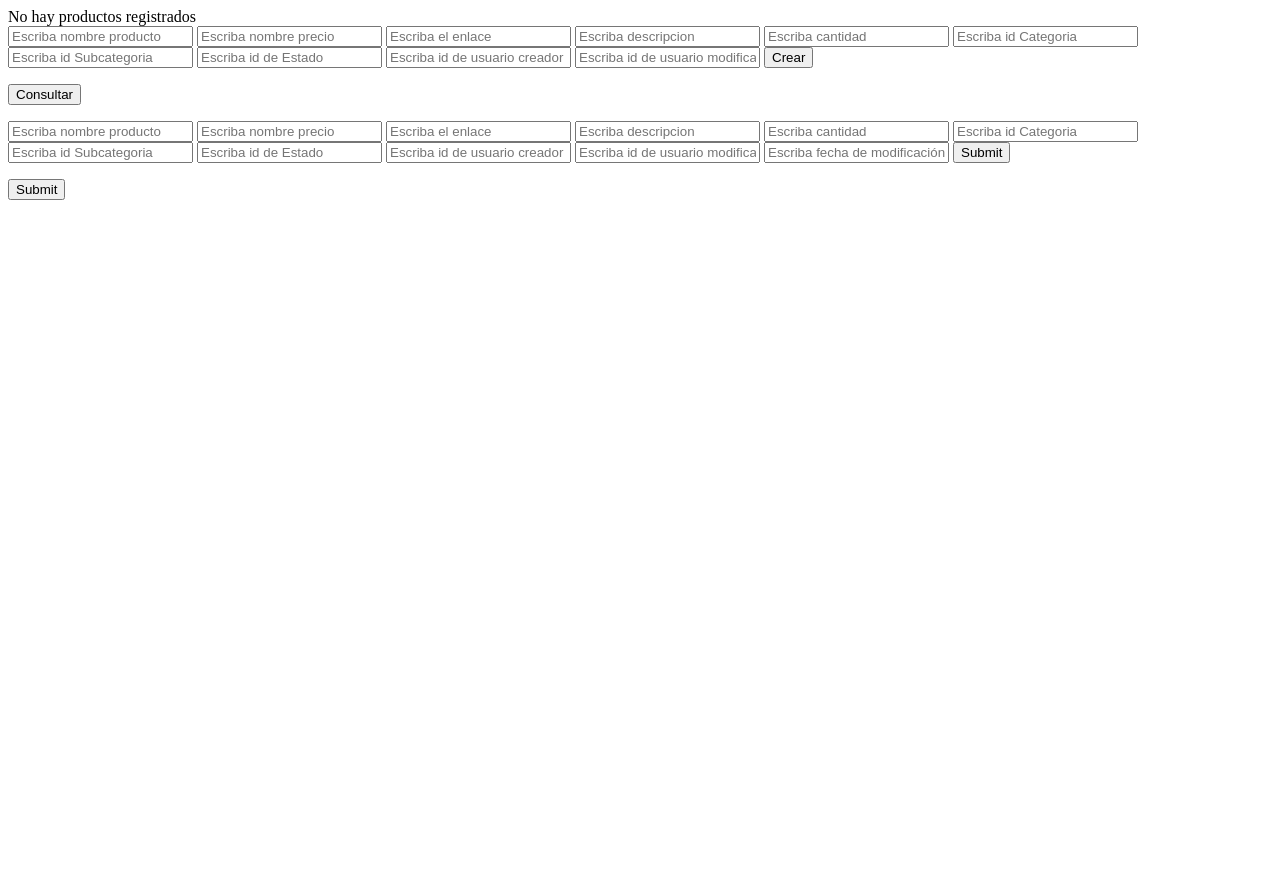
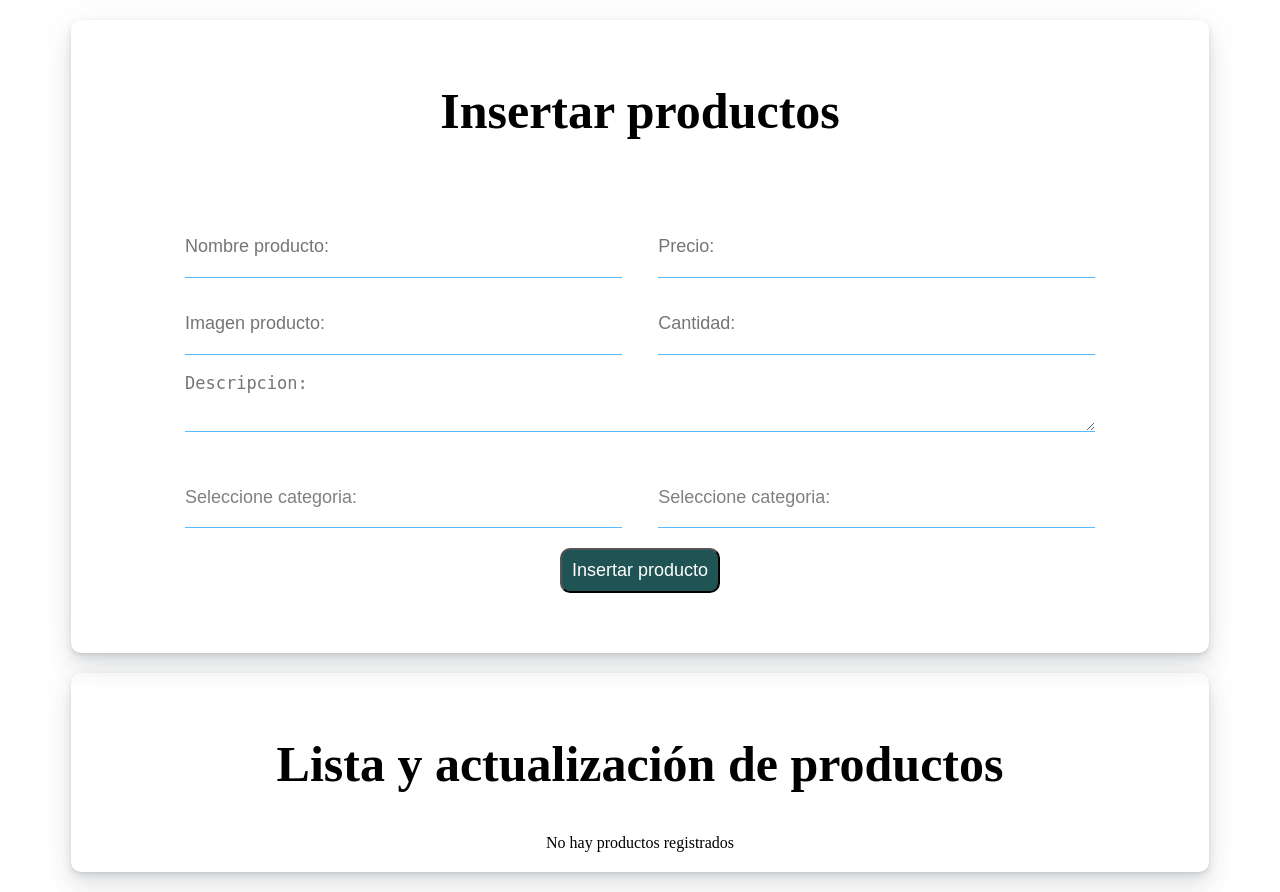
Before and after one commit to andrealsanchez2018/EntregableGrupo1, a PHP site: page /vista/productos.php in a window 1280 px wide. Before the commit the page ends 200 px from the top, so only its background shows below. Run offline with PHP 8.4, Linux system fonts and the light colour scheme; data that the repository does not hold is empty.

Commit message:
Creacion y actualizacion de productos con diseño terminado ajustar detalles

```diff
--- a/control/productoControl.php
+++ b/control/productoControl.php
@@ -45,9 +45,37 @@ function listarProductos(){
         $listaProd = $result;
 
 
-        foreach ($listaProd as $productoEncontrado) {
-            echo "$productoEncontrado[1] $productoEncontrado[3] $productoEncontrado[6] <br>";
-            }
+        foreach ($listaProd as $productoEncontrado) :?>
+            <form class="formActualizar" method="POST" action="productos.php?accionProd=actualizarProd" enctype="multipart/form-data">
+                <div class="card">
+                    <img class="images" src="<?php echo $productoEncontrado[3]; ?>" alt="">
+                    <input type="hidden" readonly="readonly" name="idProductoUpdate" id="idProductoUpdate" value="<?php echo $productoEncontrado[0]; ?>"/>
+                    <div class="row">
+                        <label class="labelsUpdate" for="nombreProductoUpdate">Nombre: </label>
+                        <input type="text" name="nombreProductoUpdate" id="nombreProductoUpdate" value="<?php echo $productoEncontrado[1]; ?>" required/>
+                    </div>
+                    <div class="row">
+                        <label  class="labelsUpdate" for="precioUpdate">Precio: </label>
+                        <input type="text" name="precioUpdate" id="precioUpdate" value="<?php echo $productoEncontrado[2]; ?>" required/>
+                    </div>
+                    <div class="row">
+                        <label class="labelsUpdate"  for="descripcionUpdate">Descripción: </label>
+                        <input type="text" name="descripcionUpdate" id="descripcionUpdate" value="<?php echo $productoEncontrado[4]; ?>" required/>
+                    </div>
+                    <div class="row">
+                        <label class="labelsUpdate"  for="cantidadUpdate">Cantidad: </label>
+                        <input type="text" name="cantidadUpdate" id="cantidadUpdate" value="<?php echo $productoEncontrado[5]; ?>" required/>
+                    </div>
+                    <!-- <div class="divFile">
+                        <input class="file" type="file" name="imgProducto" required/>
+                    </div> -->
+                    <div class="buttonsActions">
+                        <input class="buttonUpdate" name="btnEnviar" type="submit" value="Actualizar contacto">
+                        <a id="Eliminar" href="eliminar.php?idContact=<?php echo $registro[0]; ?>">Eliminar contacto</a>
+                    </div>
+                </div>
+            </form>
+        <?php endforeach;
 
     }else {
         echo 'No hay productos registrados';
--- a/modelo/class.Producto.php
+++ b/modelo/class.Producto.php
@@ -8,20 +8,20 @@ class Producto{
 
     }
 
-    public function agregarProducto($nombreProducto, $precio, $imgProducto, $descripcion, $cantidad, $idCategoria, $idSubCategoria, $idEstado, $idUsuario_cre, $idUsuario_mod /*  ,$u_fechaModifica, $u_fechaCreador */){
+    public function agregarProducto($nombreProducto, $precio, $imgProducto, $descripcion, $cantidad, $idCategoria, $idSubCategoria, $idEstado, $idUsuario_cre, $idUsuario_mod){
 
         $db = new Conexion();
 
         $sql = "INSERT INTO productos (nombreProducto, precio, imgProducto, descripcion, cantidad, idCategoria, idSubCategoria, idEstado, idUsuario_cre, idUsuario_mod , fecha_mod, fecha_cre) VALUES ('$nombreProducto', '$precio', '$imgProducto', '$descripcion', '$cantidad', '$idCategoria', '$idSubCategoria', '$idEstado','$idUsuario_cre', '$idUsuario_mod', NOW(), NOW())";
-        print_r($sql);
-        $db->query($sql) ? header('Location: ../vista/productos.php?res=Producto_Agregado') : header('Location: ../vista/productos.php?res=error');
+
+        $db->query($sql) /* ? header('Location: ../vista/productos.php?res=Producto_Agregado') : header('Location: ../vista/productos.php?res=error') */;
     }
 
     public function mostrarProductos(){
 
         $db = new Conexion();
 
-        $sql = $sql = "SELECT p.*, u.* FROM productos AS p INNER JOIN usuarios AS u ON p.idUsuario_cre = u.idUsuario";
+        $sql = $sql = "SELECT * FROM productos";
 
         $result = $db->query($sql);
 
--- a/public/css/style.css
+++ b/public/css/style.css
@@ -0,0 +1,175 @@
+
+/* Estilos del formulario para insertar productos */
+.container{
+    width: 90%;
+    padding: 20px 0;
+    margin: 20px auto;
+    box-shadow: 0 .46875rem 2.1875rem rgba(90,97,105,.1),0 .9375rem 1.40625rem rgba(90,97,105,.1),0 .25rem .53125rem rgba(90,97,105,.12),0 .125rem .1875rem rgba(90,97,105,.1);
+    border-radius: 10px;
+
+}h2{
+    font-size: 50px;
+    text-align: center;
+}
+
+.sub-container{
+    display: flex;
+    flex-wrap: wrap;
+    justify-content: center;
+}
+
+
+.formInsertar{
+    display: flex;
+    justify-content: space-between;
+    flex-wrap: wrap;
+    width: 80%;
+    margin: 0 auto;
+    padding: 20px;
+}
+
+.formInsertar  input[type="text"],
+.formInsertar  input[type="number"]{
+    width: 48%;
+    margin-top: 15px;
+    padding: 20px 0;
+    border: 0;
+    border-bottom: 1px solid #5cb8ff;
+    font-size: 18px;
+}
+
+.divFile{
+    display: flex;
+    border-bottom: 1px solid #5cb8ff;
+    align-items: center;
+    width: 48%;
+}
+
+.file{
+    padding-top: 10px;
+    margin: 0 auto;
+}
+
+
+.descripcionTextarea{
+    padding: 18px 0;
+    border: 0;
+    border-bottom: 1px solid #5cb8ff;
+    font-size: 17px;
+    margin-bottom: 20px;
+    width: 100%;
+
+}
+
+.itemCategoria, .itemSubCategoria{
+    width: 48%;
+    padding: 20px 0;
+    margin-top: 15px;
+    border: 0;
+    border-bottom: 1px solid #5cb8ff;
+    font-size: 18px;
+    color: grey;
+    background-color: white;
+    -moz-appearance: none;
+    -webkit-appearance: none;
+
+
+}
+
+input[type="submit"], #Eliminar{ /*Botones de header y sobre mi*/
+    font-size: 18px;
+    color: #fff;
+    background: #205454;
+    margin: 20px auto;
+    padding: 10px;
+    border-radius: 10px;
+    cursor: pointer;
+}
+
+input[type="text"]:focus, input[type="email"]:focus, input[type="number"]:focus{ /* Este estilo toma todos los input de tipo text y email*/
+    border-bottom: 1px solid #1e7d7d;
+}
+
+
+
+
+
+
+
+
+
+
+
+
+
+
+/* Estilos del formulario para consultar productos */
+.card{
+    width: 400px;
+    min-height:  750px;
+    margin: 20px;
+    box-shadow: 0 .46875rem 2.1875rem rgba(90,97,105,.1),0 .9375rem 1.40625rem rgba(90,97,105,.1),0 .25rem .53125rem rgba(90,97,105,.12),0 .125rem .1875rem rgba(90,97,105,.1)
+}
+
+
+.images{
+    width: 100%;
+    height: 300px;
+ }
+
+ .row{
+     display: flex;
+     width: 100%;
+     padding: 20px 0;
+     align-items: center;
+     justify-content: space-around;
+ }
+ .file{
+     display: block;
+     margin: 10px auto;
+ }
+ .labelsUpdate{
+     color: #1e7d7d;
+ }
+ .buttonUpdate{
+     display: block;
+     margin: 0 auto;
+
+     padding:  5px 30px;
+ }
+
+ .card input[type="text"],
+ .card input[type="number"]{ /* Este estilo toma todos los input de tipo text y email*/
+     border: 0;
+     border-bottom: 1px solid #5cb8ff;
+
+ }
+
+ .card input[type="text"]:focus, .card input[type="email"]:focus, .card input[type="number"]:focus{ /* Este estilo toma todos los input de tipo text y email*/
+     border-bottom: 1px solid #1e7d7d;
+ }
+
+ /* Quitar flechas a input type number*/
+ input[type=number]::-webkit-outer-spin-button,
+ input[type=number]::-webkit-inner-spin-button {
+     -webkit-appearance: none;
+     margin: 0;
+ }
+ input[type=number] {
+     -moz-appearance:textfield;
+ }
+
+
+ .card .divFile{
+     width: 90%;
+     margin: 0 auto;
+ }
+
+ .buttonsActions{
+     width: 100%;
+     display: flex;
+ }
+
+#Eliminar{
+    text-decoration: none;
+}
--- a/vista/productos.php
+++ b/vista/productos.php
@@ -1,66 +1,63 @@
-<?php
-
-include __DIR__ . "/../control/productoControl.php";
-
-
-?>
-
-
 <!DOCTYPE html>
 <html lang="en">
 <head>
     <meta charset="UTF-8">
     <meta name="viewport" content="width=device-width, initial-scale=1.0">
+    <link rel="stylesheet" href="../public/css/style.css">
     <title>Productos : Lista General</title>
 </head>
 <body>
 
 <!-- form crear -->
-    <form method="POST" action="productos.php?accionProd=crearProd">
-    <input type="text" name="nombreProducto" placeholder="Escriba nombre producto"/>
-    <input type="text" name="precio" placeholder="Escriba nombre precio"/>
-    <input type="text" name="imgProducto" placeholder="Escriba el enlace"/>
-    <input type="text" name="descripcion" placeholder="Escriba descripcion"/>
-    <input type="text" name="cantidad" placeholder="Escriba cantidad"/>
-    <input type="text" name="idCategoria" placeholder="Escriba id Categoria"/>
-    <input type="text" name="idSubCategoria" placeholder="Escriba id Subcategoria"/>
-    <input type="text" name="idEstado" placeholder="Escriba id de Estado"/>
-    <input type="text" name="idUsuario_cre" placeholder="Escriba id de usuario creador"/>
-    <input type="text" name="idUsuario_mod" placeholder="Escriba id de usuario modificador"/>
-    <!-- <input type="text" name="fecha_mod" placeholder="Escriba fecha de modificación"/>
-    <input type="hidden" name="fecha_cre" placeholder="Escriba fecha de creación"/> -->
-    <input type="submit" value= "Crear" name="enter"/>
-        </form>
+    <div class="container">
+        <h2>Insertar productos</h2>
+        <div class="sub-container">
+            <form class="formInsertar" method="POST" action="productos.php?accionProd=crearProd" enctype="multipart/form-data">
+                <input type="text" name="nombreProducto" placeholder="Nombre producto:"/>
+                <input type="text" name="precio" placeholder="Precio:"/>
+                <input type="text" name="imgProducto" placeholder="Imagen producto:"/>
+                <input type="text" name="cantidad" placeholder="Cantidad:"/>
+
+                <textarea class="descripcionTextarea" type="text" name="descripcion" placeholder="Descripcion:"></textarea>
+
+                <select class="itemCategoria" name="idCategoria">
+                    <option value="" selected>Seleccione categoria:</option>
+                    <option value="1">Niños</option>
+                    <option value="2">Mujeres</option>
+                    <option value="3">Mujeres</option>
+                </select>
+
+                <select class="itemSubCategoria" name="idSubCategoria">
+                    <option value="" selected>Seleccione categoria:</option>
+                    <option value="1">Pantalon</option>
+                    <option value="2">Camisa</option>
+                    <option value="3">Zapatos</option>
+                </select>
+                <input type="hidden" value="1" name="idEstado" placeholder="Estado:"/>
+                <input type="hidden" value="1" name="idUsuario_cre" placeholder="Usuario creador"/>
+                <input type="hidden" value="1" name="idUsuario_mod" placeholder="Usuario modificador"/>
+
+                <input type="submit" value= "Insertar producto" name="enter"/>
+            </form>
+        </div>
+    </div>
+
 
 <!-- form Consultar -->
 
-    <form method="POST" action="productos.php?accionProd=consultarProd">
-    <input type="submit" value= "Consultar"/>
-        </form>
+    <div class="container">
+        <h2>Lista y actualización de productos</h2>
+            <div class="sub-container">
+                <?php
+                    include __DIR__ . "/../control/productoControl.php";
+                ?>
+            </div>
+    </div>
+
+
 
 <!-- form Actualizar -->
 
-    <form method="POST" action="productos.php?accionProd=actualizarProd">
-    <input type="text" name="nombreProducto" placeholder="Escriba nombre producto"/>
-    <input type="text" name="precio" placeholder="Escriba nombre precio"/>
-    <input type="text" name="imgProducto" placeholder="Escriba el enlace"/>
-    <input type="text" name="descripcion" placeholder="Escriba descripcion"/>
-    <input type="text" name="cantidad" placeholder="Escriba cantidad"/>
-    <input type="text" name="idCategoria" placeholder="Escriba id Categoria"/>
-    <input type="text" name="idSubCategoria" placeholder="Escriba id Subcategoria"/>
-    <input type="text" name="idEstado" placeholder="Escriba id de Estado"/>
-    <input type="text" name="idUsuario_cre" placeholder="Escriba id de usuario creador"/>
-    <input type="text" name="idUsuario_mod" placeholder="Escriba id de usuario modificador"/>
-    <input type="text" name="fecha_mod" placeholder="Escriba fecha de modificación"/>
-<!--     <input type="hidden" name="fecha_cre" placeholder="Escriba fecha de creación"/>
- -->    <input type="submit" name= "Actualizar"/>
-        </form>
-
-<!-- form Eliminar -->
-
-    <form method="POST" action="productos.php?accionProd=eliminarProd">
-    <input type="submit" name= "Eliminar"/>
-        </form>
 
 </body>
 </html>
```
